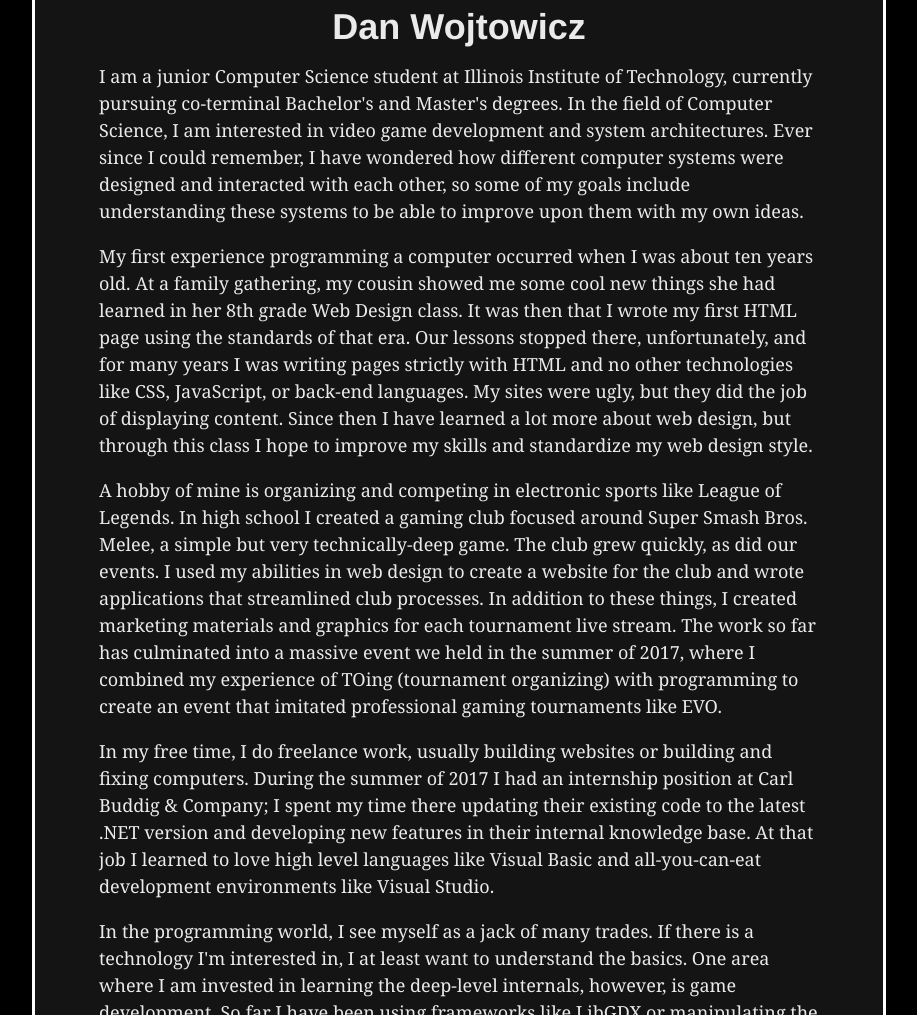
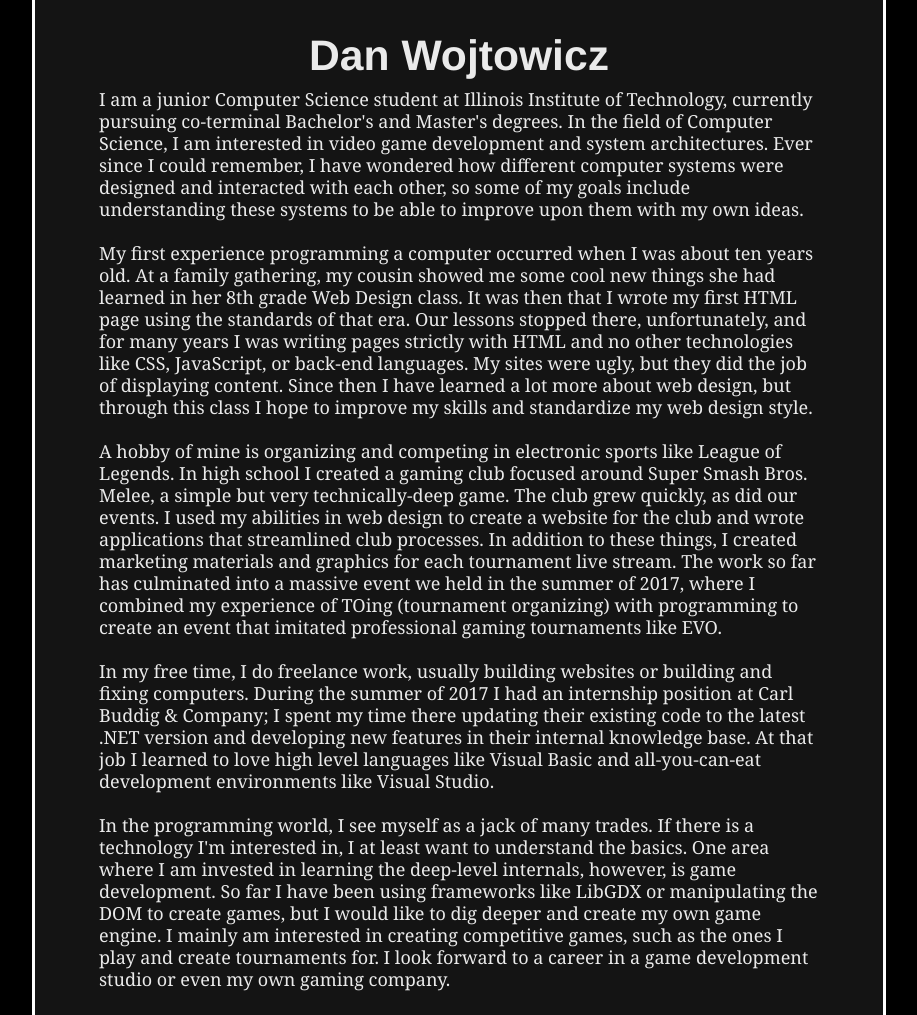
Before and after one commit to Truski/website, a plain HTML site: page index.html in a window 1280 px wide. Shown: the top 1015 px of the page, without its empty margins (181-1098 px from the left). Drawn offline with Linux system fonts and the light colour scheme.

Commit message:
Add 18/22 typographic grid setting; use perfect fourth modular scale

```diff
--- a/screen.css
+++ b/screen.css
@@ -50,6 +50,8 @@ table {
 /* End Reset CSS */
 /* Begin Site Styles */
 
+/* Using modular scale http://www.modularscale.com/?1.125&em&1.333 */
+
 html {
   text-rendering: optimizeLegibility;
   -webkit-text-size-adjust: 100%;
@@ -58,12 +60,13 @@ html {
   text-size-adjust: 100%;
   background-color: #000000; /* Black margin background */
   font-size: 1.125em; /* 18px / 16px = 1.125em */
+  line-height: 1.22222222em; /* 22px / 18px = 1.22222222em */
   font-family: Georgia, serif;
   color: #eaeaea; /* Equidistant Off-white */
 }
 
 main {
-  padding: 0 5%;
+  padding: 1.22222222em 5%; /* 22px (1 gridline) top and bottom, 5% sides */
   background-color: #141414; /* Equidistant Off-black */
 }
 
@@ -71,22 +74,19 @@ main {
   main {
     width: 720px; /* 960px * 75% = 720px */
     margin: 0 auto;
-    padding: 0 5%;
     border-left: 3px solid white;
     border-right: 3px solid white;
   }
 }
 
 h1 {
-  font-size: 2em; /* 36px / 18px = 2em */
-  line-height: 1.5em;
-  padding-bottom: .25em;
+  font-size: 2.369em; /* 1em * 1.333^3 = 2.369em == 42.642px */
+  line-height: 1.54777em; /* 66px / 42.642 = 1.54777em (3 gridlines) */
   text-align: center;
   font-family: helvetica, arial, sans-serif;
   font-weight: bold;
 }
 
 p {
-  line-height: 1.5em;
-  padding-bottom: 1em;
+  padding-bottom: 1.2222222em;
 }
```
